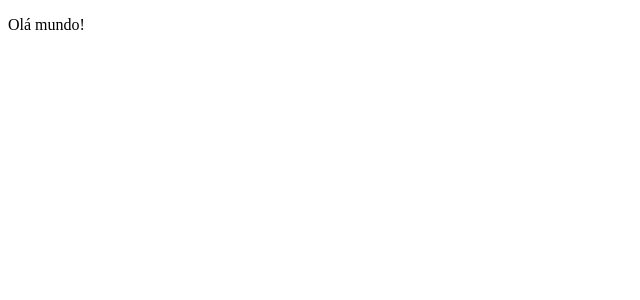
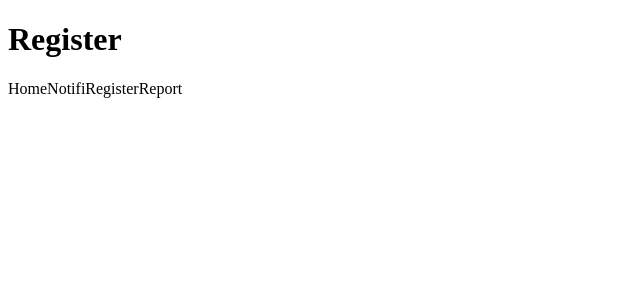
Before and after one commit to Squad007/Projeto_Squad07, a React (Create React App) app in the folder SPRINT_02/frontend/: page /register in a window 1280 px wide. Shown: the top 300 px of the page, without its empty margins (0-640 px from the left). Built offline with nearby package versions, Linux system fonts and the light colour scheme.

Commit message:
Criando Rotas

```diff
--- a/SPRINT_02/frontend/package.json
+++ b/SPRINT_02/frontend/package.json
@@ -8,6 +8,8 @@
     "@testing-library/user-event": "^12.6.0",
     "react": "^17.0.1",
     "react-dom": "^17.0.1",
+    "react-router": "^6.0.0-beta.0",
+    "react-router-dom": "^6.0.0-beta.0",
     "react-scripts": "4.0.1",
     "web-vitals": "^0.2.4"
   },
--- a/SPRINT_02/frontend/src/App.js
+++ b/SPRINT_02/frontend/src/App.js
@@ -1,10 +1,17 @@
 
+import {BrowserRouter as Router} from 'react-router-dom';
+import Routes from './Routes';
+import Menu from './Components/Menu/Menu';
 
 function App() {
   return (
-    <div className="App">
-      <p>Olá mundo!</p>
-    </div>
+    <Router>
+      <div className="App">
+        <Routes />
+
+        <Menu />
+      </div>
+    </Router>
   );
 }
 
--- /dev/null
+++ b/SPRINT_02/frontend/src/Components/Menu/Menu.jsx
@@ -0,0 +1,13 @@
+import React from "react";
+import { useNavigate } from 'react-router-dom';
+export default function Menu() {
+  const navigate = useNavigate();
+  return (
+    <div>
+      <a onClick={() => navigate("/")}>Home</a>
+      <a onClick={() => navigate("/notification")}>Notifi</a>
+      <a onClick={() => navigate("/register")}>Register</a>
+      <a onClick={() => navigate("/report")}>Report</a>
+    </div>
+  );
+}
--- /dev/null
+++ b/SPRINT_02/frontend/src/Pages/Home.jsx
@@ -0,0 +1,11 @@
+import React from 'react';
+
+
+export default function () {
+    return (
+        <div>
+            <h1>HOME</h1>
+
+        </div>
+    )
+}
--- /dev/null
+++ b/SPRINT_02/frontend/src/Pages/Notification.jsx
@@ -0,0 +1,10 @@
+import React from 'react'
+
+export default function Notification() {
+    return (
+        <div>
+            <h1>Notication</h1>
+
+        </div>
+    )
+}
--- /dev/null
+++ b/SPRINT_02/frontend/src/Pages/Register.jsx
@@ -0,0 +1,10 @@
+import React from 'react'
+
+export default function Register() {
+    return (
+        <div>
+            <h1>Register</h1>
+
+        </div>
+    )
+}
--- /dev/null
+++ b/SPRINT_02/frontend/src/Pages/Report.jsx
@@ -0,0 +1,10 @@
+import React from 'react'
+
+export default function Report() {
+    return (
+        <div>
+            <h1>Report</h1>
+
+        </div>
+    )
+}
--- /dev/null
+++ b/SPRINT_02/frontend/src/Routes.js
@@ -0,0 +1,19 @@
+import React from 'react';
+import {Routes, Route} from 'react-router-dom';
+import Home from './Pages/Home';
+import Notification from './Pages/Notification';
+import Register  from './Pages/Register';
+import Report from './Pages/Report';
+
+export default function Eli() {
+    return(
+
+            <Routes>
+                <Route path="/" element={<Home />}/>
+                <Route path="/notification" element={<Notification />}/>
+                <Route path="/register" element={<Register />}/>
+                <Route path="/report" element={<Report />}/>
+            </Routes>
+
+    );
+}
```
Also changed, not shown: 2 other files (tests, documents, lock files or other folders).
